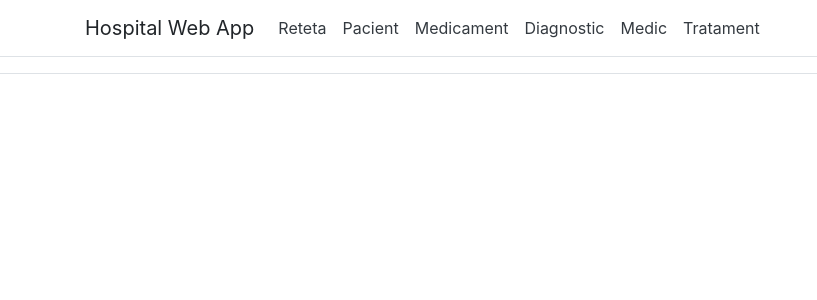
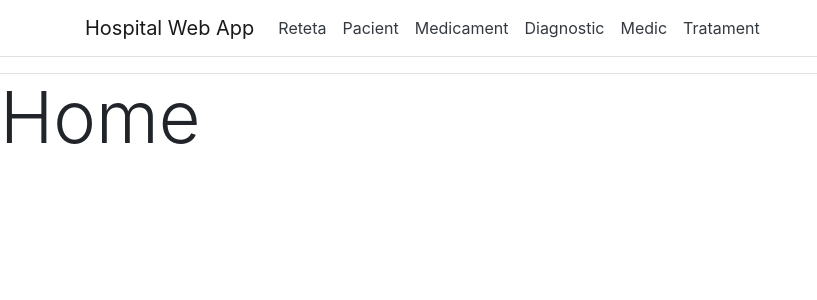
Before and after one commit to mariru27/HospitalWebApp, a PHP site: page /xe/Home.php in a window 1280 px wide. Shown: the top 300 px of the page, without its empty margins (0-817 px from the left). Run offline with PHP 8.4, Linux system fonts and the light colour scheme.

Commit message:
Added home in nav bar

```diff
--- a/app/Home.php
+++ b/app/Home.php
@@ -2,3 +2,4 @@
   include 'header.php';
   include 'footer.php';
 ?>
+<h3 class="display-3">Home</h3>
--- a/app/header.php
+++ b/app/header.php
@@ -11,7 +11,7 @@
 
   <nav class="navbar navbar-expand-sm navbar-toggleable-sm navbar-light bg-white border-bottom box-shadow mb-3">
               <div class="container">
-                  <a class="navbar-brand">Hospital Web App</a>
+                  <a href="<?php  $_SERVER["DOCUMENT_ROOT"];?>/HospitalWebApp/app/Home.php" class="navbar-brand">Hospital Web App</a>
                   <button class="navbar-toggler" type="button" data-toggle="collapse" data-target=".navbar-collapse" aria-controls="navbarSupportedContent"
                           aria-expanded="false" aria-label="Toggle navigation">
                       <span class="navbar-toggler-icon"></span>
```
